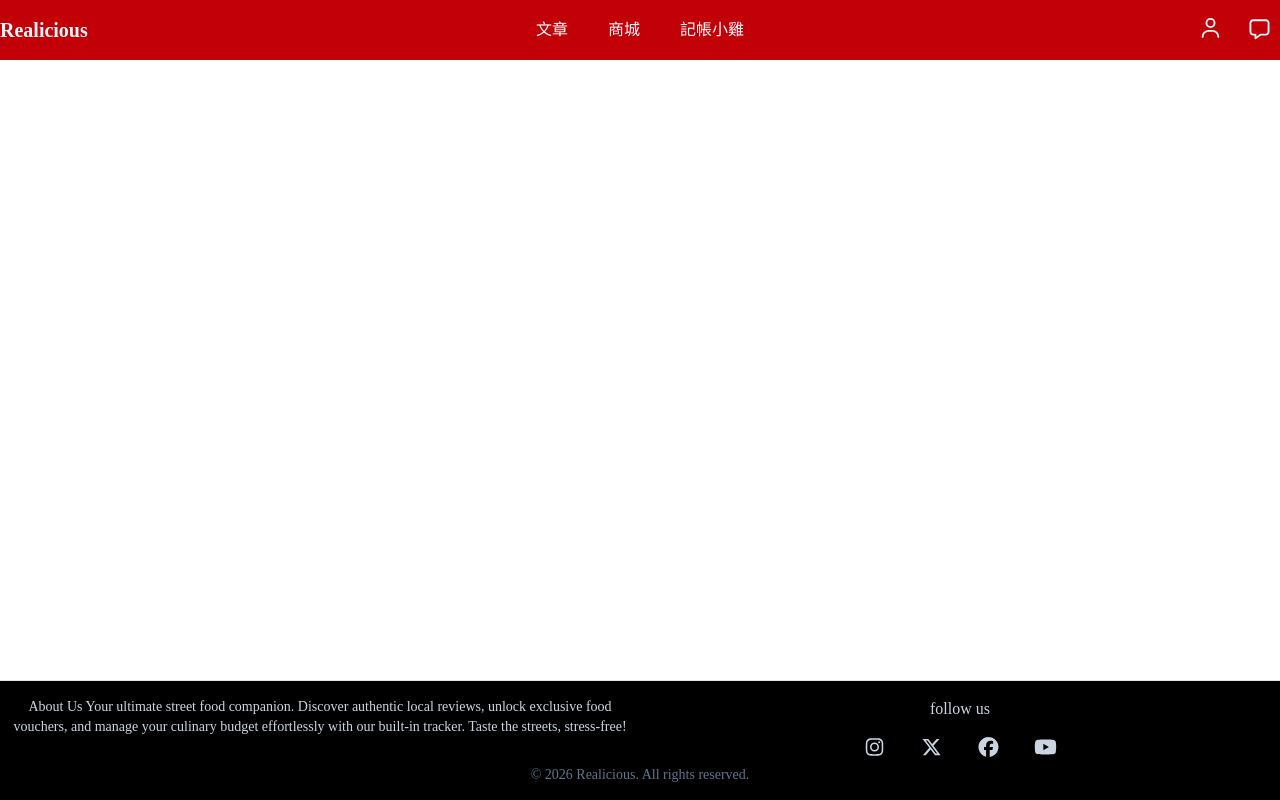
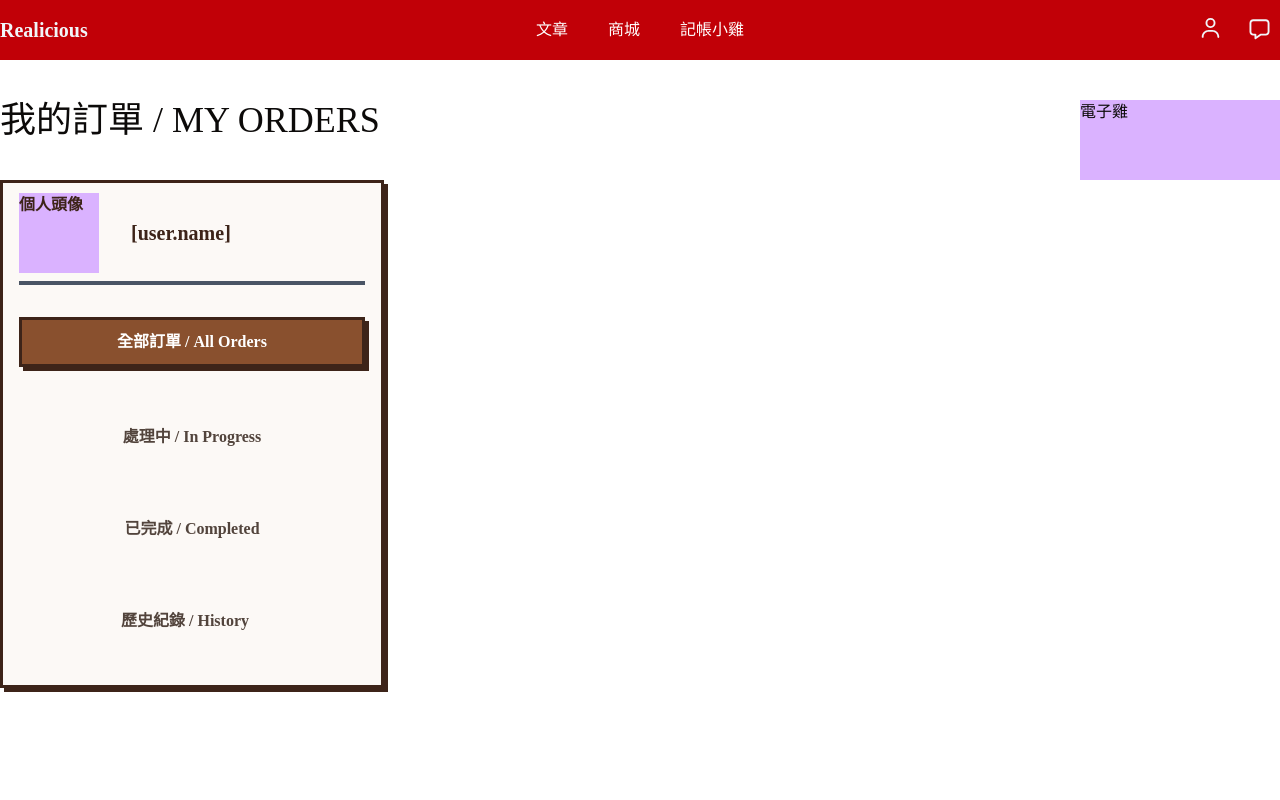
Before and after one commit to AnieceJ/Realicious, a Next.js app: page /shop/orders in a window 1280 px wide. Shown: the top 800 px of the page. Built offline with nearby package versions, Linux system fonts and the light colour scheme.

Commit message:
feat:訂單側邊欄

```diff
--- /dev/null
+++ b/app/shop/orders/_components/OrderSidebar.tsx
@@ -0,0 +1,52 @@
+import React from "react";
+
+export default function OrderSidebar() {
+  return (
+    <div>
+      <div
+        className="flex flex-col w-full px-4 py-2.5
+                  bg-[#FCF9F6] text-[#3D2419] font-bold text-base
+                  border-[3px] border-[#3D2419]
+                  shadow-[4px_4px_0px_0px_#3D2419]
+                  "
+      >
+        <div className="flex flex-row items-center">
+          {/* 個人頭像 */}
+          <div className="bg-purple-300 w-20 h-20">個人頭像</div>
+          {/* 名字 */}
+          <div className="ml-8">
+            <span className="text-xl">[user.name]</span>
+          </div>
+        </div>
+        <hr className="border-t-4 w-full mx-auto mt-2 border-gray-600 " />
+        <div className="">
+          <div
+            className="flex items-center justify-center w-full px-4 py-2.5 mt-8
+                  bg-[#89502E] text-[#FFFFFF] font-bold text-base
+                  border-[3px] border-[#3D2419]
+                  shadow-[4px_4px_0px_0px_#3D2419]
+                  "
+          >
+            <button>全部訂單 / All Orders</button>
+          </div>
+          <div className="flex items-center justify-center w-full px-4 py-2.5 mt-12
+                  text-[#52443C] font-bold text-base">
+            <button>處理中 / In Progress</button>
+          </div>
+          <div
+            className="flex items-center justify-center w-full px-4 py-2.5 mt-12
+                  text-[#52443C] font-bold text-base"
+          >
+            <button>已完成 / Completed</button>
+          </div>
+          <div
+            className="flex items-center justify-center w-full px-4 py-2.5 mt-12 mb-8
+                text-[#52443C] font-bold text-base"
+          >
+            <button className="mr-3.5">歷史紀錄 / History</button>
+          </div>
+        </div>
+      </div>
+    </div>
+  );
+}
--- a/app/shop/orders/page.tsx
+++ b/app/shop/orders/page.tsx
@@ -1,9 +1,28 @@
 import React from "react";
+import OrderSidebar from "./_components/OrderSidebar";
 
 export default function OrderPage() {
   return (
-    <div>
-
+    //
+    <div className="relative min-h-screen">
+      <div className="fixed inset-0 -z-10 bg-[#FFFFFF]" />
+      {/* 上面區塊+左邊區塊+右邊區塊 */}
+      <div className="max-w-7xl>">
+        {/* 上面區塊 */}
+        <div className="flex flex-row justify-between">
+          <h2 className="text-4xl">我的訂單 / MY ORDERS</h2>
+          <div className="bg-purple-300 w-50 h-20">
+          {/* <img src="" alt="" /> */}
+          電子雞
+          </div>
+        </div>
+        {/* 左邊區塊 */}
+        <div className="w-[30%]">
+          <OrderSidebar/>
+        </div>
+        {/* 右邊區塊 */}
+        <div></div>
+      </div>
     </div>
   );
 }
```
